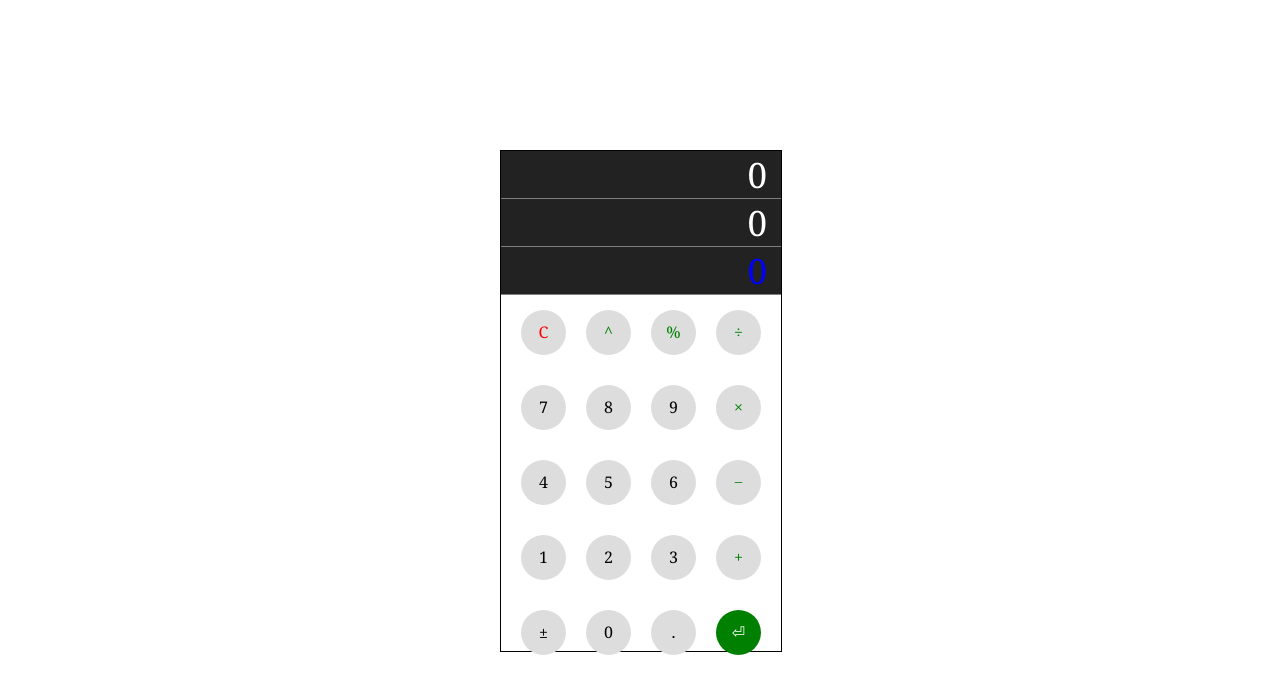
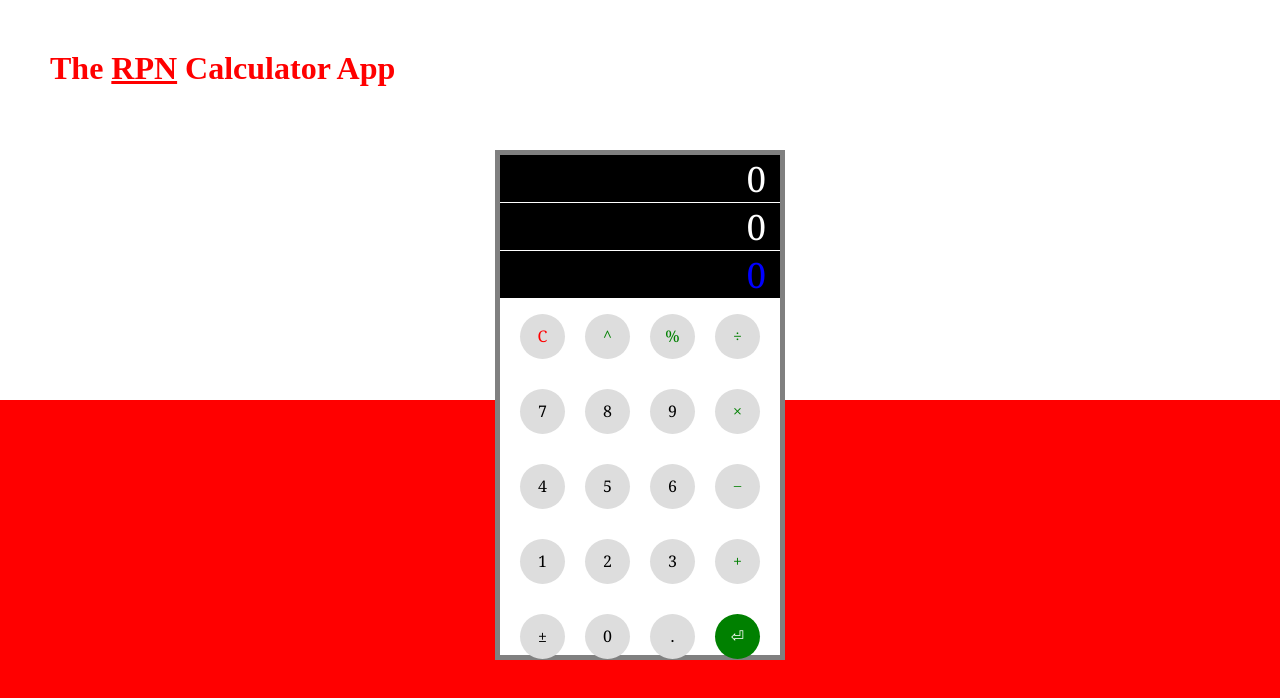
Before and after one commit to Atsocs/redux-react-calculator, a React (Create React App) app: page / in a window 1280 px wide. Shown: the top 698 px of the page. Built offline with nearby package versions, Linux system fonts and the light colour scheme.

Commit message:
add some style

```diff
--- a/src/Calculator.css
+++ b/src/Calculator.css
@@ -1,12 +1,40 @@
+:root{
+  --color1:red;
+  --color2: white;
+}
+
+body {
+  background-color: var(--color1);
+  padding: 0;
+}
+
+h1 {
+  background-color: var(--color2);
+  color: var(--color1);
+  padding: 50px 0 0 50px;
+  height: calc(50vh - 50px);
+  margin: -8px;
+}
+
+h1 a {
+  color: inherit;
+}
+
+h1 a:hover {
+  color: blue;
+}
+
 .calculator {
+  background-color: var(--color2);
+
   position: absolute;
   top: 50%;
   left: 50%;
   margin: 0 auto;
   width: 280px;
   height: 500px;
-  margin: -250px 0 0 -140px;
-  border: 1px solid;
+  border: 5px solid gray;
+  margin: -250px 0 0 -145px;
 
   font-family: Georgia, serif;
   text-align: right;
@@ -14,10 +42,10 @@
 
 .calculator p {
   margin: 0;
-  border-bottom: 1px solid gray;
+  border-bottom: 1px solid var(--color2);
   padding: 0 5% 0 0;
   font-size: 35px;
-  background-color: #222;
+  background-color: black;
 }
 
 .buttons-container {
@@ -35,5 +63,5 @@
 }
 
 .push {
-  color: green;
+  color: lime;
 }
--- a/src/Calculator.js
+++ b/src/Calculator.js
@@ -10,6 +10,14 @@ class Calculator extends Component {
 
     const { stack, inputState } = this.props.calculatorState;
     return (
+      <div>
+        <h1>
+          The{" "}
+          <a href="https://en.wikipedia.org/wiki/Reverse_Polish_notation">
+            RPN
+          </a>{" "}
+          Calculator App
+        </h1>
         <div className="calculator">
           <p className={"append"}>{stack[2] || 0}</p>
           <p className={"append"}>{stack[1] || 0}</p>
@@ -61,6 +69,7 @@ class Calculator extends Component {
             </Button>
           </div>{" "}
         </div>
+      </div>
     );
   }
 }
```
Lines whose indentation alone changed are shown as unchanged.
